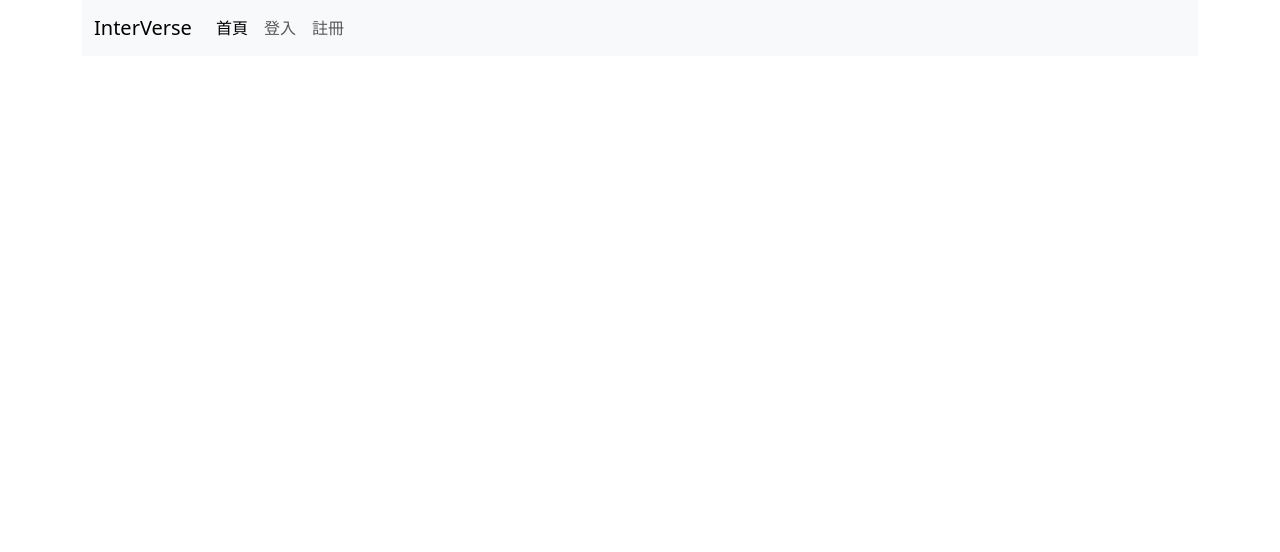
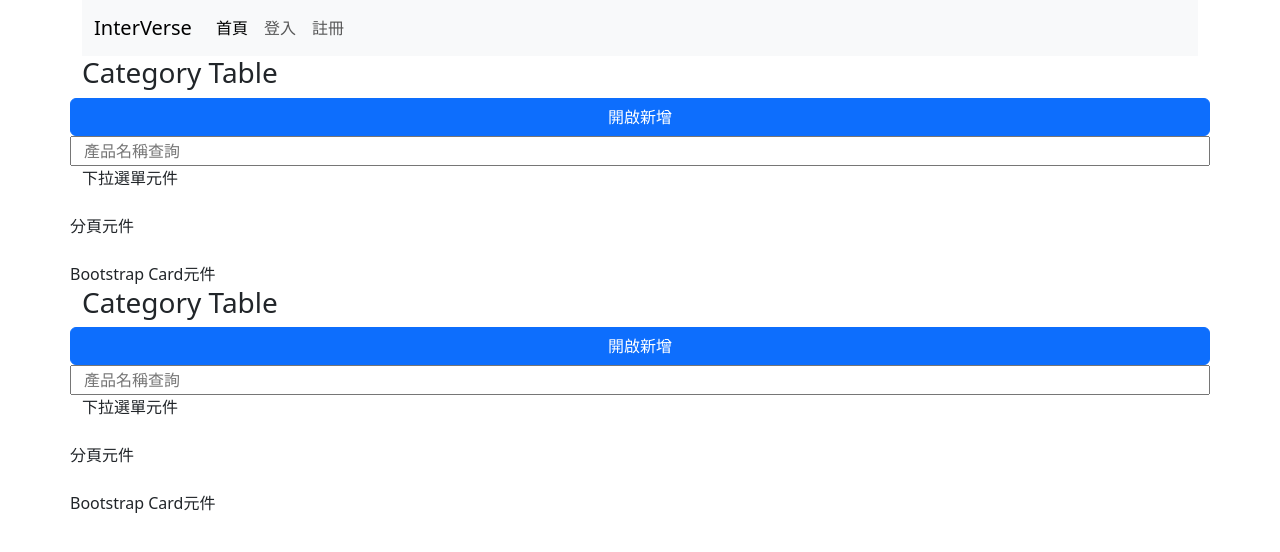
Before and after one commit to Mason0112/Inrerverse-front, a Vue app: page /product/category in a window 1280 px wide. Before the commit this address had no page. Shown: the top 552 px of the page. Built offline with nearby package versions, Linux system fonts and the light colour scheme; no server answers; what @vueform/vueform would draw is missing.

Commit message:
測試馬老師的Card

```diff
--- a/package.json
+++ b/package.json
@@ -15,9 +15,11 @@
     "@fortawesome/free-solid-svg-icons": "^6.6.0",
     "@fortawesome/vue-fontawesome": "^3.0.8",
     "@vueform/vueform": "^1.10.3",
+    "axios": "^1.7.4",
     "bootstrap": "^5.3.3",
     "pinia": "^2.2.2",
     "pinia-plugin-persistedstate": "^3.2.1",
+    "sweetalert2": "^11.12.4",
     "vue": "^3.4.29",
     "vue-router": "^4.4.3"
   },
--- a/src/App.vue
+++ b/src/App.vue
@@ -1,12 +1,14 @@
 <template>
     <div>
       <navbar></navbar>
+      <category></category>
     </div>
     <RouterView></RouterView>
 </template>
 
 <script setup>
   import navbar from './views/navbar.vue';
+  import category from './views/Category/category.vue';
 
   import 'bootstrap/dist/css/bootstrap.min.css';
   import 'bootstrap/dist/js/bootstrap.bundle.min.js';
--- a/src/router/router.js
+++ b/src/router/router.js
@@ -3,13 +3,15 @@ import { createRouter, createWebHistory } from "vue-router";
 import Home from "@/views/Home.vue";
 import Login from "@/views/Login.vue";
 import Register from "@/views/user/Register.vue";
-import Profile from "@/views/user/profile.vue";
+import profile from "@/views/user/Profile.vue";
+import category from "@/views/Category/category.vue";
 
 const routes = [
     { path: "/", name: "home-link", component: Home},
     { path: "/login", name: "login-link", component: Login},
     { path: "/user/register", name: "register-link", component: Register},
-    { path: "/user/profile", name: "profile-link", component: Profile}
+    { path: "/user/profile", name: "profile-link", component: profile},
+    { path: "/product/category", name: "product-category", component: category}
 ]
 
 const router = createRouter({
--- /dev/null
+++ b/src/views/Category/category.vue
@@ -0,0 +1,38 @@
+<template>
+        <h3>Category Table</h3>
+        <div class="row">
+            <button type="button" class="btn btn-primary">開啟新增</button>
+            <input type="text" placeholder="產品名稱查詢" v-model="findName" >
+            <div>下拉選單元件</div>
+
+        </div>
+        <br>
+        <div class="row">分頁元件
+        </div>
+        <br>
+        <div class="row">Bootstrap Card元件
+        </div>
+</template>
+
+<script setup >
+    import { ref,onMounted } from 'vue';
+    import { useRouter } from 'vue-router';
+    import axiosapi from '@/plugins/axios';
+    import Swal from 'sweetalert2';
+
+    const category = ref(null);
+    const router = useRouter();
+
+    onMounted(function(){getAllCategories()
+        });
+    function getAllCategories(){
+        axiosapi.get(`/categories`).then
+
+    }
+
+
+</script>
+
+<style>
+
+</style>
```
Also changed, not shown: src/components/product/CategoryCard.vue (added, +27 -0 lines), 2 other files (tests, documents, lock files or other folders).
